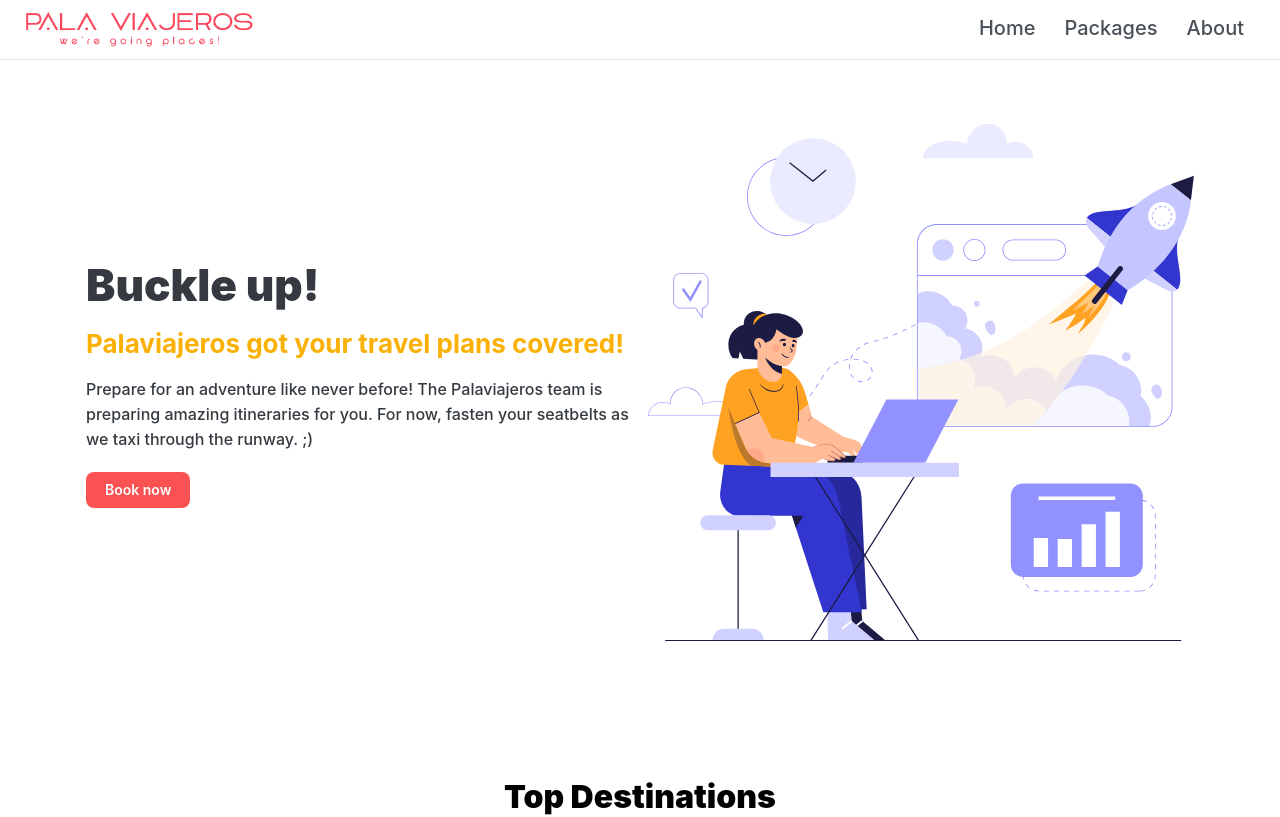
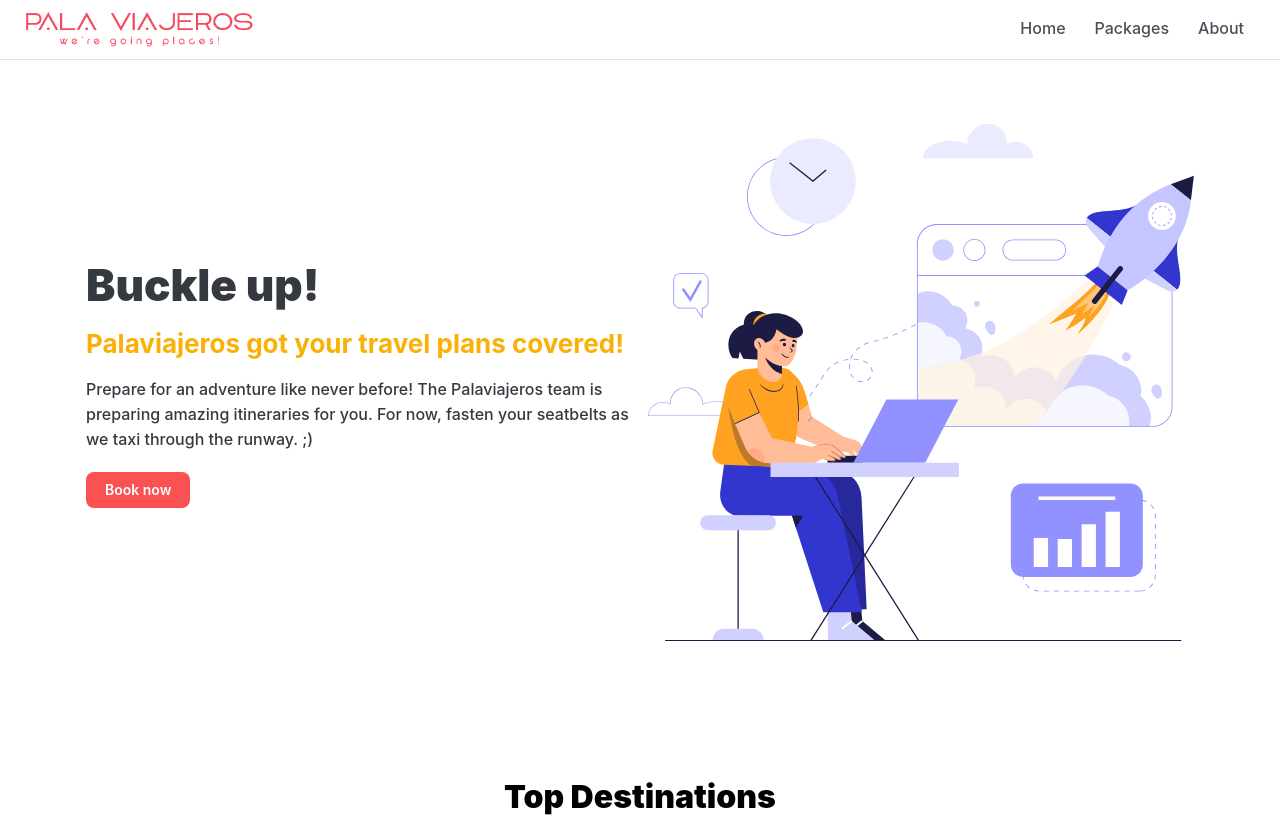
Before and after one commit to palaviajeros/palaviajeros-ui, a Next.js app: page / in a window 1280 px wide. Shown: the top 817 px of the page. Built offline with nearby package versions, Linux system fonts and the light colour scheme.

Commit message:
#52 Fixed navbar text size

```diff
--- a/src/app/components/Navbar/Navbar.module.scss
+++ b/src/app/components/Navbar/Navbar.module.scss
@@ -15,7 +15,6 @@
   padding: 8px 12px;
   text-decoration: none;
   color: light-dark(var(--mantine-color-gray-7), var(--mantine-color-dark-0));
-  font-size: var(--mantine-font-size-xl);
   font-weight: 500;
 
   &:hover {
@@ -29,4 +28,12 @@
   padding-right: 35px;
 }
 
+.navBar {
+  font-size: var(--mantine-font-size-md);
+}
+
+.burgerMenu {
+  font-size: var(--mantine-font-size-xl);
+}
+
 /*# sourceMappingURL=Navbar.module.css.map */
--- a/src/app/components/Navbar/Navbar.tsx
+++ b/src/app/components/Navbar/Navbar.tsx
@@ -2,19 +2,19 @@
 
 import Link from "next/link";
 import NextImage from "next/image";
-import { Flex, Image as MantineImage } from "@mantine/core";
-import { Group, Burger, Drawer } from "@mantine/core";
-import { useDisclosure } from "@mantine/hooks";
+import {Flex, Image as MantineImage} from "@mantine/core";
+import {Group, Burger, Drawer} from "@mantine/core";
+import {useDisclosure} from "@mantine/hooks";
 import classes from "@/app/components/Navbar/Navbar.module.scss";
 
 const links = [
-  { link: "/", label: "Home" },
-  { link: "/travel-packages", label: "Packages" },
-  { link: "/about", label: "About" },
+    {link: "/", label: "Home"},
+    {link: "/travel-packages", label: "Packages"},
+    {link: "/about", label: "About"},
 ];
 
 const Navbar: React.FC = () => {
-  const [opened, { toggle, close }] = useDisclosure(false);
+    const [opened, {toggle, close}] = useDisclosure(false);
 
     const items = links.map((link) => (
         <Link
@@ -45,7 +45,7 @@ const Navbar: React.FC = () => {
                         height={40}
                     />
                 </a>
-        <Group gap={5} visibleFrom="sm">
+                <Group gap={5} visibleFrom="sm" className={classes.navBar}>
                     {items}
                 </Group>
                 <Burger
@@ -61,10 +61,11 @@ const Navbar: React.FC = () => {
                         onClose={toggle}
                         position="top"
                         // offset={50}
-            overlayProps={{ backgroundOpacity: 0.2 }}
+                        overlayProps={{backgroundOpacity: 0.2}}
                         ta="center"
                         size="25%"
                         hiddenFrom="sm"
+                        className={classes.burgerMenu}
                     >
                         {items}
                     </Drawer>
```
Lines whose indentation alone changed are shown as unchanged.
